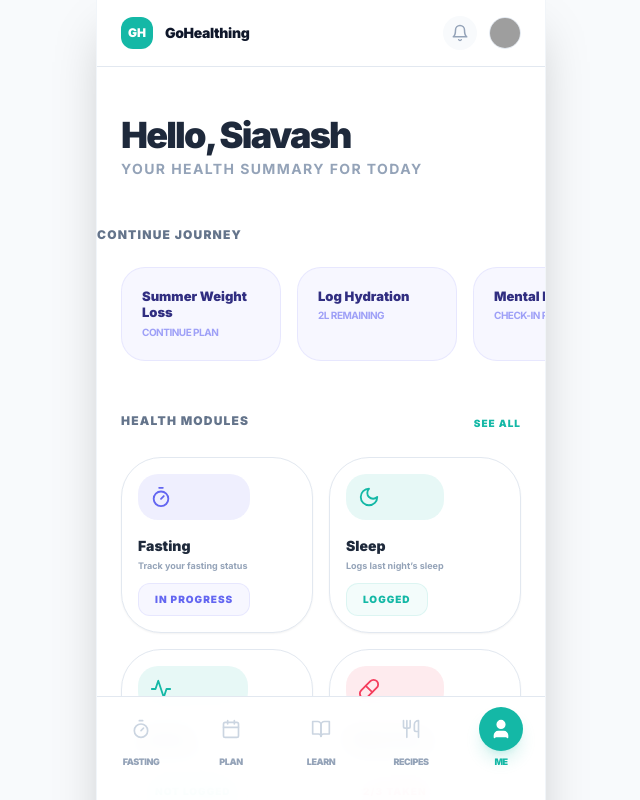
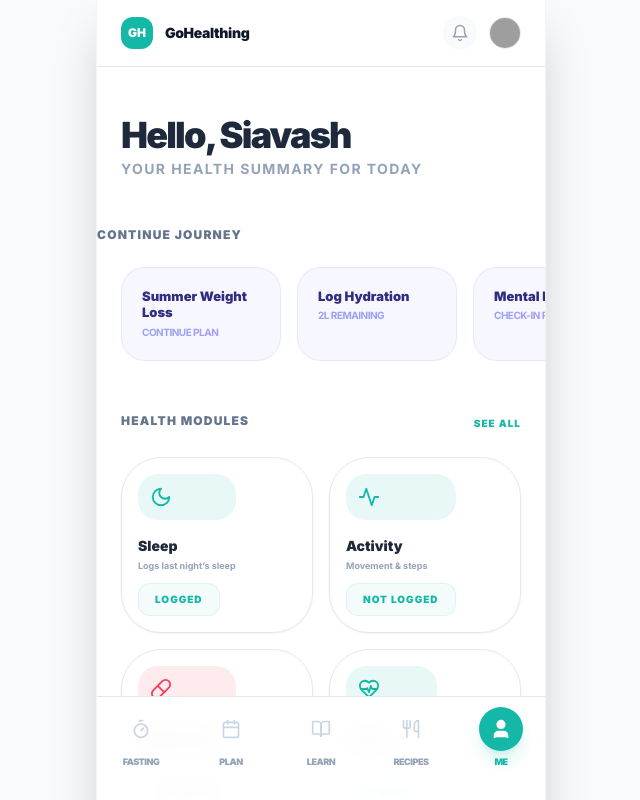
Before and after one commit to siavashakbarzadeh/fastingpro, a Next.js app: page / in a window 1280 px wide. Shown: the top 800 px of the page, without its empty margins (319-959 px from the left). Built offline with nearby package versions, Linux system fonts and the light colour scheme; grey boxes are pictures that could not be loaded.

Commit message:
Update page.tsx

```diff
--- a/app/page.tsx
+++ b/app/page.tsx
@@ -55,7 +55,6 @@ interface LearnArticle {
 // --- Mock Data ---
 
 const MODULES: Module[] = [
-  { id: 'fasting', title: 'Fasting', description: 'Track your fasting status', status: 'In Progress', icon: Timer, variant: 'secondary', link: '/fasting' },
   { id: 'sleep', title: 'Sleep', description: 'Logs last night’s sleep', status: 'Logged', icon: Moon, variant: 'primary', link: '/sleep' },
   { id: 'activity', title: 'Activity', description: 'Movement & steps', status: 'Not logged', icon: Activity, variant: 'primary', link: '/activity' },
   { id: 'meds', title: 'Medications', description: 'Schedule & tracking', status: '2/3 taken', icon: Pill, variant: 'danger', link: '/medications' },
```
